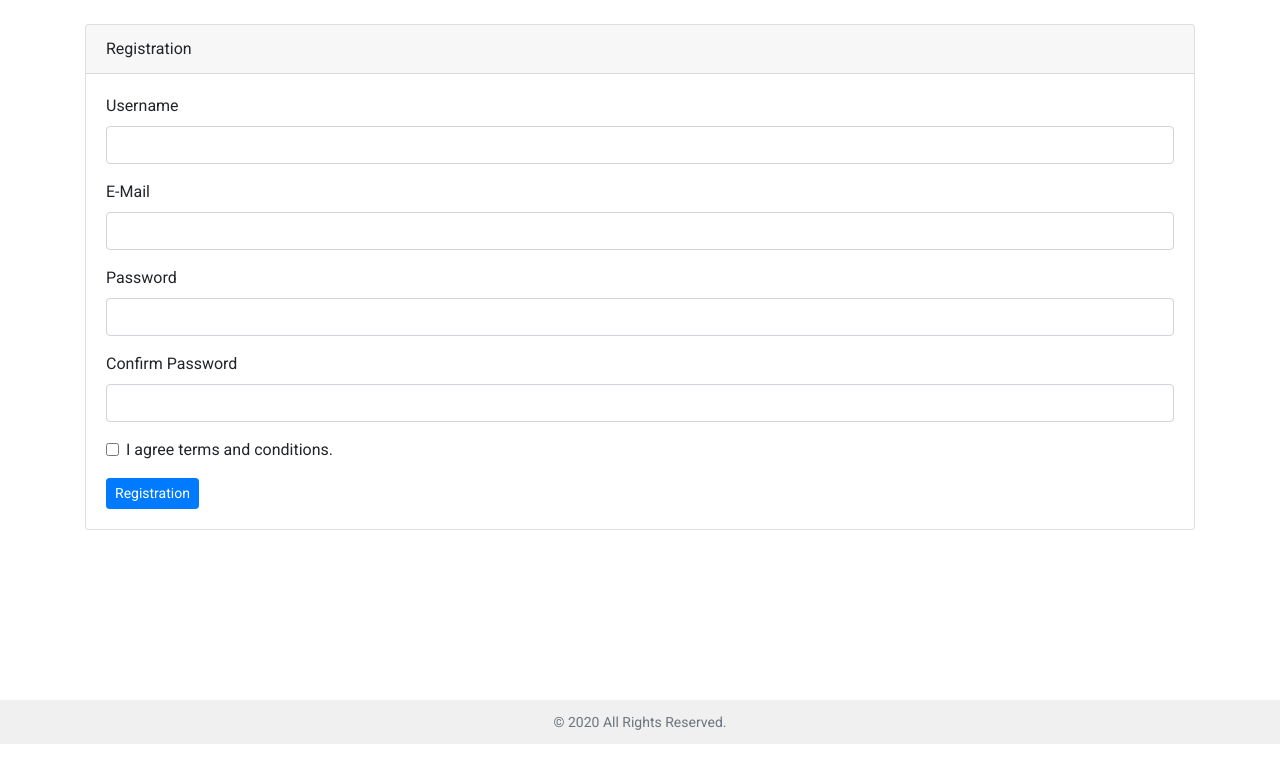
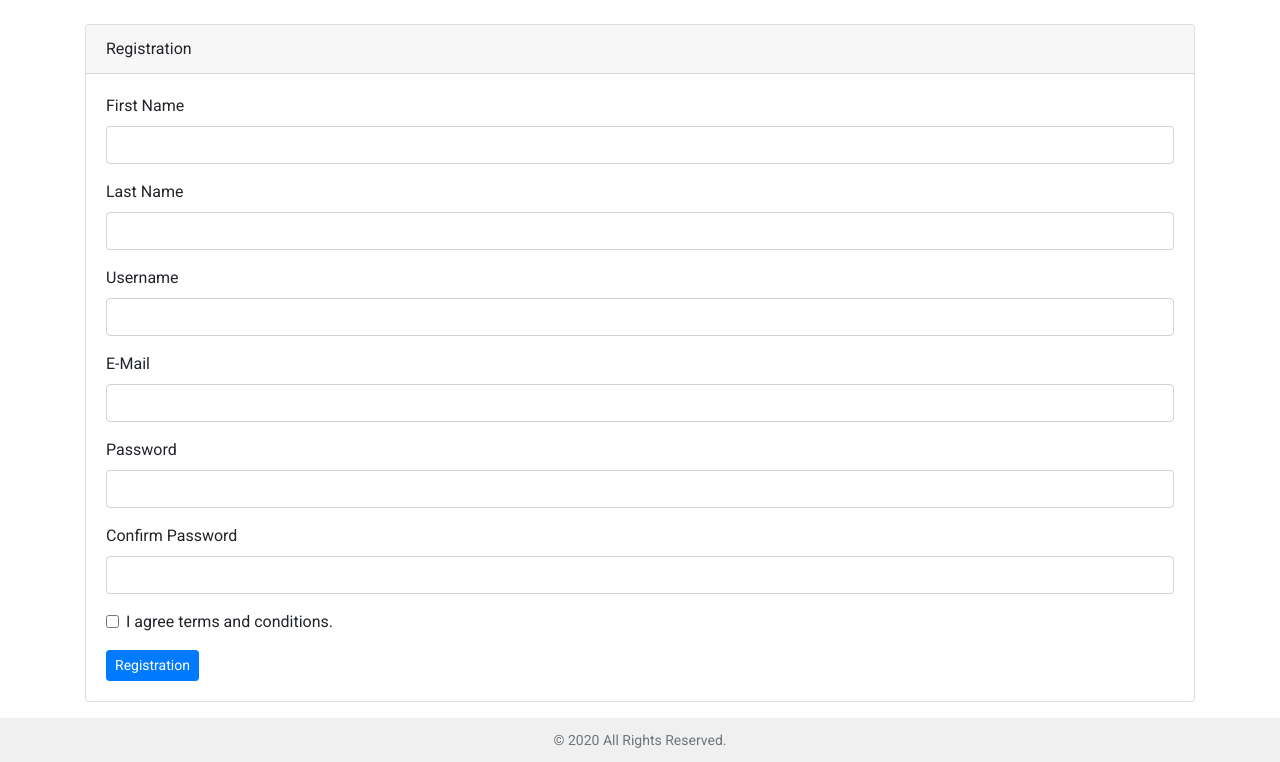
Before and after one commit to e00xff/php-mysqli-procedural-cms, a PHP site: page /registration.php in a window 1280 px wide. Shown: the part 56-818 px from the top of the page. Run offline with PHP 8.4, Linux system fonts and the light colour scheme; some libraries are stand-ins or nearby versions.

Commit message:
Validate reg form fields

```diff
--- a/registration.php
+++ b/registration.php
@@ -19,6 +19,14 @@
                     </div>
                     <div class="card-body">
                         <form method="post" action="registration.php" autocomplete="off">
+                            <div class="form-group">
+                                <label for="first_name">First Name</label>
+                                <input type="text" class="form-control" id="first_name" name="first_name">
+                            </div>
+                            <div class="form-group">
+                                <label for="last_name">Last Name</label>
+                                <input type="text" class="form-control" id="last_name" name="last_name">
+                            </div>
                             <div class="form-group">
                                 <label for="username">Username</label>
                                 <input type="text" class="form-control" id="username" name="username">
@@ -49,38 +57,39 @@
                 <?php
                 if (isset($_POST['submit'])) {
 
+                    $firstName = mysqli_real_escape_string($connection, $_POST['first_name']);
+                    $lastName = mysqli_real_escape_string($connection, $_POST['last_name']);
                     $username = mysqli_real_escape_string($connection, $_POST['username']);
                     $email = mysqli_real_escape_string($connection, $_POST['email']);
                     $password = mysqli_real_escape_string($connection, $_POST['password']);
                     $confirmPassword = mysqli_real_escape_string($connection, $_POST['confirm_password']);
+                    $date = date('Y-m-d');
 
+                    if (!empty($firstName) && !empty($lastName) && !empty($username) && !empty($email) && !empty($password) && !empty($confirmPassword)) {
 
-                    $randSaltQuery = "SELECT rand_salt FROM users";
-                    $randSaltResult = mysqli_query($connection, $randSaltQuery) or die('Query Error: '.mysqli_error($connection));
-                    $randSaltRow = mysqli_fetch_array($randSaltResult);
-                    $salt = $randSaltRow['rand_salt'];
-                    echo 1;
+                        if ($password !== $confirmPassword) {
+                            echo '<p>Confirm your password.</p>';
+                        } else {
 
+                            $randSaltQuery = "SELECT rand_salt FROM users";
+                            $randSaltResult = mysqli_query($connection, $randSaltQuery) or die('Query Error: '.mysqli_error($connection));
+                            $randSaltRow = mysqli_fetch_array($randSaltResult);
+                            $salt = $randSaltRow['rand_salt'];
 
+                            $query = "INSERT INTO `users` (`username`, `password`, `first_name`, `last_name`, `email`, `role`, `status`, `date`) ";
+                            $query .= "VALUES ('$username', '$password', '$firstName', '$lastName', '$email', 'subscriber', 'unapproved', '$date')";
 
-//                    if (!empty($username) && !empty($email) && !empty($password) && !empty($confirmPassword)) {
-//
-//                        if ($password !== $confirmPassword) {
-//                            echo '<p>Confirm your password.</p>';
-//                        } else {
-//
-////                            $query = "INSERT INTO `users` (`username`, `password`, `first_name`, `last_name`, `email`, `photo`, `role`, `status`, `rand_salt`, `date`) ";
-////                            $query .= "VALUES ('$username', '$password', 'leo', 'soros', '$email', 'photo.png', 'subscriber', 'unapproved', '6546546546', '2020-02-13')";
-////
-////                            $result = mysqli_query($connection, $query) or die('Query Error: '.mysqli_error($connection));
-////                            if ($result) {
-////                                echo '<p>Successfully registered.</p>';
-////                            }
-//                        }
-//
-//                    } else {
-//                        echo '<p>Fields are required.</p>';
-//                    }
+                            $result = mysqli_query($connection, $query) or die('Query Error: '.mysqli_error($connection));
+                            if ($result) {
+                                echo '<p>Successfully registered.</p>';
+                            } else {
+                                echo '<p>Fields cannot be empty.</p>';
+                            }
+                        }
+
+                    } else {
+                        echo '<p>Fields are required.</p>';
+                    }
 
                 }
                 ?>
```
Also changed, not shown: admin/view-users.php (+12 -12 lines).
